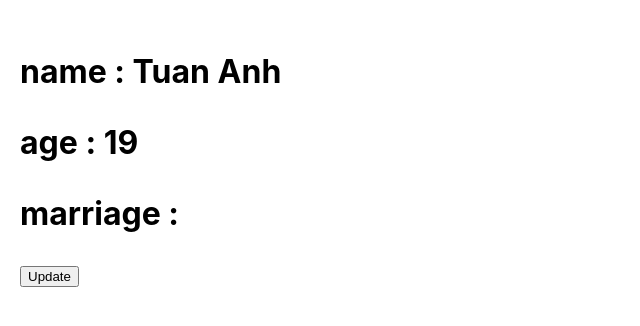
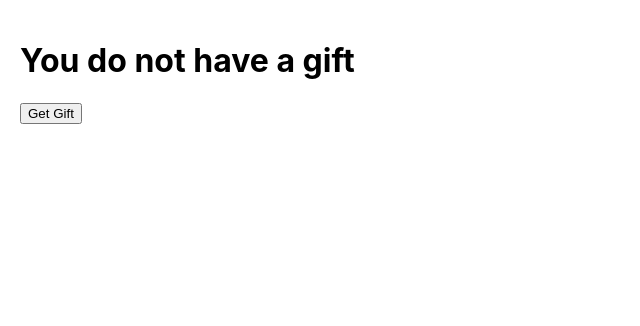
Before and after one commit to Kakakick/tiktok_F8, a React (Create React App) app: page / in a window 1280 px wide. Shown: the top 326 px of the page, without its empty margins (0-640 px from the left). Built offline with nearby package versions, Linux system fonts and the light colour scheme.

Commit message:
get random gift

```diff
--- a/src/App.js
+++ b/src/App.js
@@ -1,50 +1,30 @@
 
 import { useState } from "react";
 
+const gifts = [
+  'CPU i9',
+  'RAM 32GB RGB',
+  'RGB Keyboard'
+]
 
 function App() {
 
-  const [info, setInfo] = useState({
-    name: 'Tuan Anh',
-    age: 19,
-    marriage: false
-  })
+  const [gift, setGift] = useState();
 
-  const handleUpdate = () => {
-    setInfo(() => {
-      Object.keys(info).map((obj, index) => {
-        if (info[obj] === false) {
-          info[obj] = 'false';
-        }
-        return 0;
-      });
-
-      return ({
-        ...info,
-        bio: 'From Thanh Hoa'
-      })
+  const handleGift = () => (
+    setGift(() => {
+      return gifts[Math.floor(Math.random() * gifts.length)];
     })
-  }
-
-  function Component() {
-    return (
-      <div> {
-        Object.keys(info).map((obj, index) => (
-            <p key={index}>
-              {obj} : {info[obj]}
-            </p>
-          )
-        )}
-      </div>
-    )
-  }
+  )
 
   return (
     <div className="App" style={{ padding: '20px' }}>
       <h1>
-        <Component />
+        {gift || 'You do not have a gift'}
       </h1>
-      <button onClick={handleUpdate}>Update</button>
+      <button onClick={handleGift}>
+        Get Gift
+      </button>
     </div>
   );
 }
```
